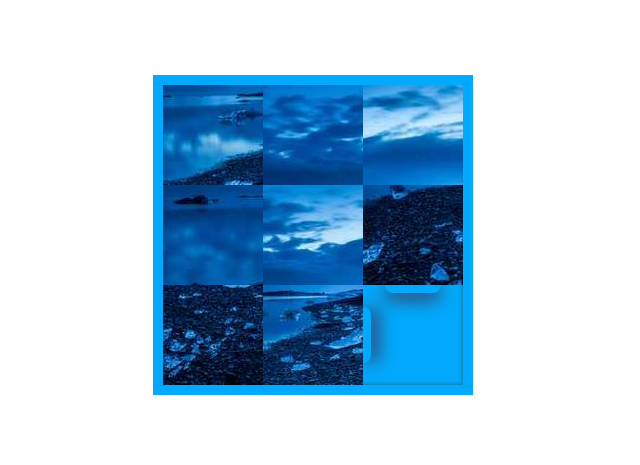
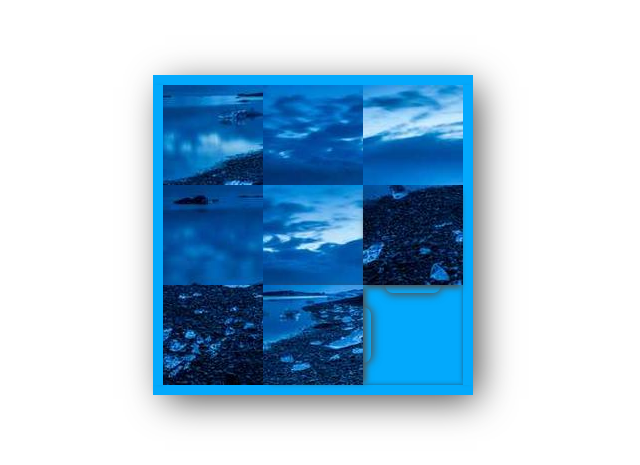
Before and after one commit to Myo-Htet-San-Brainy/Sliding-Tiles, a Next.js app: page / in a window 1280 px wide. Shown: the part 165-630 px from the top of the page, without its empty margins (327-967 px from the left). Built offline with nearby package versions, Linux system fonts and the light colour scheme.

Commit message:
enhance shadows on slide tabs and add shadow to pieces container

```diff
--- a/app/page.tsx
+++ b/app/page.tsx
@@ -16,18 +16,46 @@ const Page = () => {
     SetPieces(newPieces);
   }
 
-  function checkMovable(clickedPieceIndex: number): null | number {
-    if (pieces[clickedPieceIndex - 1]?.isEmptyPiece) {
-      return clickedPieceIndex - 1;
-    }
-    if (pieces[clickedPieceIndex + 1]?.isEmptyPiece) {
-      return clickedPieceIndex + 1;
-    }
-    if (pieces[clickedPieceIndex + rowsAndColsNo]?.isEmptyPiece) {
-      return clickedPieceIndex + rowsAndColsNo;
-    }
-    if (pieces[clickedPieceIndex - rowsAndColsNo]?.isEmptyPiece) {
-      return clickedPieceIndex - rowsAndColsNo;
+  //return null if empty piece is not found in given dir
+  function checkEmptyPiece(
+    sourceIndex: number,
+    dir: "ALL" | "TOP" | "LEFT" | "RIGHT" | "BOTTOM"
+  ): null | number {
+    switch (dir) {
+      case "ALL":
+        if (pieces[sourceIndex - 1]?.isEmptyPiece) {
+          return sourceIndex - 1;
+        }
+        if (pieces[sourceIndex + 1]?.isEmptyPiece) {
+          return sourceIndex + 1;
+        }
+        if (pieces[sourceIndex + rowsAndColsNo]?.isEmptyPiece) {
+          return sourceIndex + rowsAndColsNo;
+        }
+        if (pieces[sourceIndex - rowsAndColsNo]?.isEmptyPiece) {
+          return sourceIndex - rowsAndColsNo;
+        }
+        break;
+      case "TOP":
+        if (pieces[sourceIndex - rowsAndColsNo]?.isEmptyPiece) {
+          return sourceIndex - rowsAndColsNo;
+        }
+        break;
+      case "LEFT":
+        if (pieces[sourceIndex - 1]?.isEmptyPiece) {
+          return sourceIndex - 1;
+        }
+        break;
+      case "BOTTOM":
+        if (pieces[sourceIndex + rowsAndColsNo]?.isEmptyPiece) {
+          return sourceIndex + rowsAndColsNo;
+        }
+        break;
+      case "RIGHT":
+        if (pieces[sourceIndex + 1]?.isEmptyPiece) {
+          return sourceIndex + 1;
+        }
+        break;
     }
     return null;
   }
@@ -41,7 +69,7 @@ const Page = () => {
   }
 
   function handlePieceClick(clickedPieceIndex: number) {
-    const targetIndex = checkMovable(clickedPieceIndex);
+    const targetIndex = checkEmptyPiece(clickedPieceIndex, "ALL");
     if (targetIndex !== null) {
       swap(clickedPieceIndex, targetIndex);
     }
@@ -56,15 +84,15 @@ const Page = () => {
           "grid-cols-3": rowsAndColsNo === 3,
           "grid-cols-5": rowsAndColsNo === 5,
         })}
-        // style={{ padding: `${p}px` }}
+        style={{ boxShadow: "8px 8px 35px 6px rgba(0,0,0,0.75)" }}
       >
         {/* BORDERS */}
         {/* TOP */}
         <div
-          className="z-30 absolute h-[10px] -left-[10px]  -translate-y-[calc(100%)] bg-[#03a9fc]"
+          className="z-30 absolute h-[10px] -left-[10px] -translate-y-[calc(100%)] bg-[#03a9fc]"
           style={{
-            width: `calc(100% + 20px)`,
-            boxShadow: "0px 4px 3px -3px rgba(52,53,56,1)",
+            width: "calc(100% + 20px)",
+            boxShadow: "rgb(110, 110, 110) 0px 4px 3px -3px",
           }}
         />
         {/* BOTTOM */}
@@ -79,8 +107,8 @@ const Page = () => {
         <div
           className="z-30 absolute w-[10px] -translate-x-[calc(100%)] bg-[#03a9fc]"
           style={{
-            height: `calc(100%)`,
-            boxShadow: "2px 0px 5px -3px rgba(52,53,56,1)",
+            height: "calc(100%)",
+            boxShadow: "2px 0px 5px -3px rgba(40,40,40,1)",
           }}
         />
         {/* RIGHT */}
@@ -94,18 +122,18 @@ const Page = () => {
         {/* Sliders */}
         {/* TOP */}
         <div
-          className="z-20 absolute  h-[4px] bg-[#03a9fc]"
+          className="z-20 absolute h-[4px] bg-[#03a9fc]"
           style={{
-            width: `calc(100%)`,
-            boxShadow: " rgb(52, 53, 56) 0px 1px 3px 0px",
+            width: "calc(100%)",
+            boxShadow: "rgb(80, 80, 80) 0px 1px 3px 0px",
           }}
         />
         {/* LEFT */}
         <div
           className="z-20 absolute top-[4px] w-[4px] bg-[#03a9fc]"
           style={{
-            height: `calc(100% - 8px)`,
-            boxShadow: " rgb(52, 53, 56) -1px 0px 3px 0px",
+            height: "calc(100% - 4px)",
+            boxShadow: "rgb(80, 80, 80) 1px 0px 3px 0px",
           }}
         />
         {/* PIECES */}
@@ -116,6 +144,14 @@ const Page = () => {
             index !== 0 && (index + 1) % rowsAndColsNo === 0;
 
           if (!piece.isEmptyPiece) {
+            const isEmptyPieceBelow = checkEmptyPiece(index, "BOTTOM") !== null;
+            const isEmptyPieceOnRight =
+              checkEmptyPiece(index, "RIGHT") !== null;
+            const boxShadow = isEmptyPieceBelow
+              ? "rgb(80, 80, 80) 0px 5px 6px -2px"
+              : isEmptyPieceOnRight
+              ? "rgb(80, 80, 80) 5px 0px 6px -2px"
+              : "";
             return (
               <div
                 key={piece.id}
@@ -124,6 +160,7 @@ const Page = () => {
                   backgroundImage: `url(${imgSrc})`,
                   // backgroundSize: "500px 500px",
                   backgroundPosition: `top ${piece.bgPos?.y}px left ${piece.bgPos?.x}px`,
+                  boxShadow: boxShadow,
                 }}
                 className={clsx("z-50 w-[100px] h-[100px] ")}
               />
@@ -165,7 +202,7 @@ const Page = () => {
                     }
                   )}
                   style={{
-                    boxShadow: " 0px 8px 17px 0px rgba(46,74,117,1)",
+                    boxShadow: "0px 2px 8px 0px rgba(80,80,80,1)",
                   }}
                 ></div>
                 {/* right slide tab */}
@@ -177,7 +214,7 @@ const Page = () => {
                     }
                   )}
                   style={{
-                    boxShadow: " 8px 0px 17px 0px rgba(46,74,117,1)",
+                    boxShadow: " 2px 0px 8px 0px rgba(80,80,80,1)",
                   }}
                 ></div>
               </div>
```
